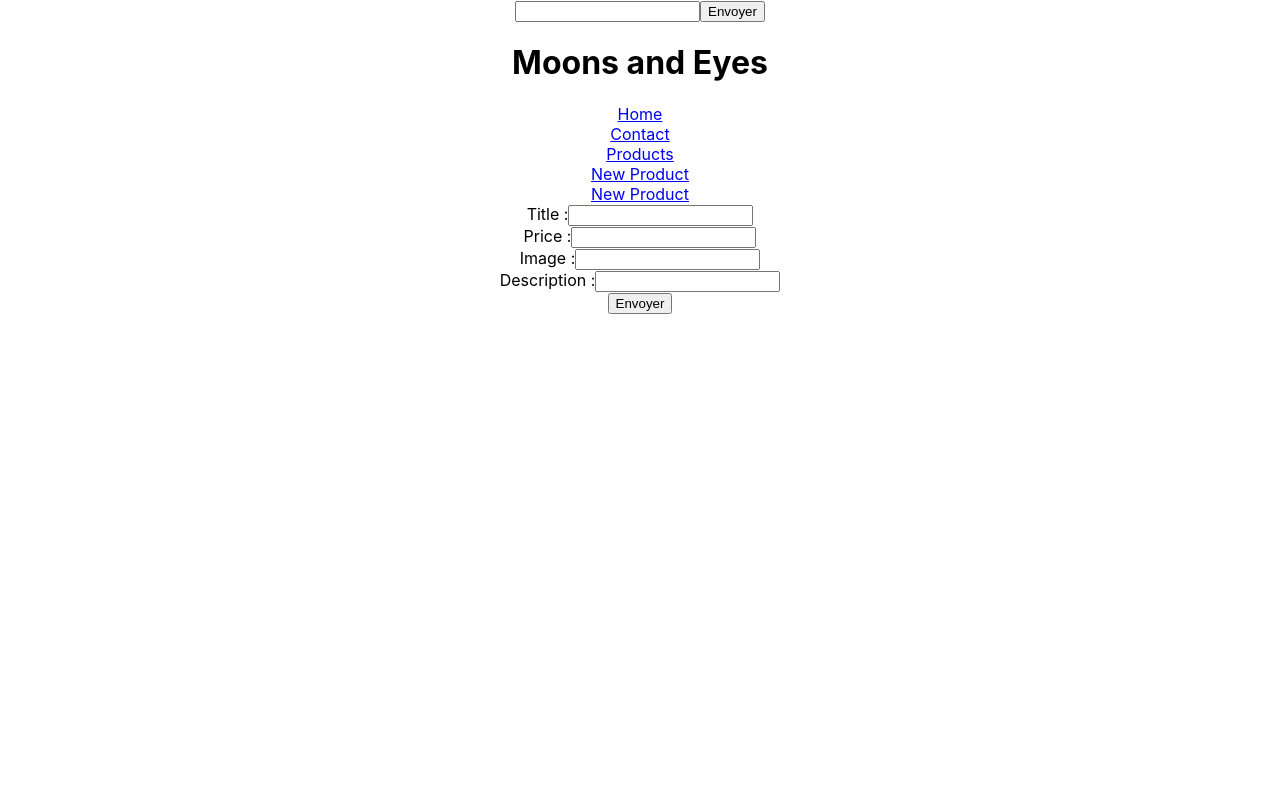
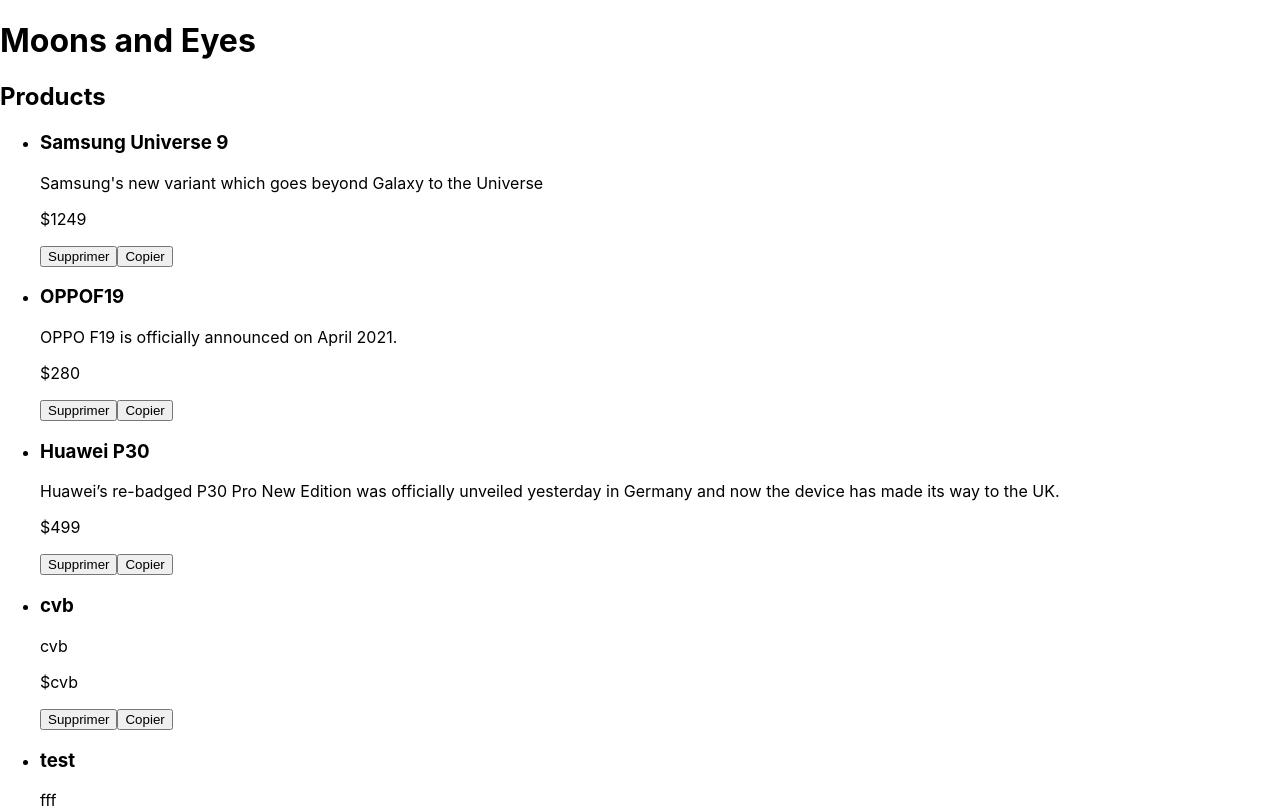
Before and after one commit to FedotovaOlga/React-ECOMMERCE, a React (Create React App) app: page /new in a window 1280 px wide. Shown: the top 808 px of the page. Built offline with nearby package versions, Linux system fonts and the light colour scheme; data requests are answered from the project's data file.

Commit message:
nettoyage projet

```diff
--- a/src/App.js
+++ b/src/App.js
@@ -1,85 +1,79 @@
-import React from "react"; // dans les versions précédentes fallait importer, ici pas besoin
-import { useEffect, useState } from "react";
-import "./App.css";
-import ProductList from "./components/products/ProductList";
-import Home from "./components/Home";
-import Contact from "./components/Contact";
-import NewProduct from "./components/products/NewProduct";
-import * as ReactDOM from "react-dom/client";
-import { createBrowserRouter, RouterProvider } from "react-router-dom";
-import "./index.css";
-import RouteLayout from "./components/RouteLayout";
-import Show from "./components/products/Show";
+// import React from "react"; // dans les versions précédentes fallait importer, ici pas besoin
+// import { useEffect, useState } from "react";
+// import "./App.css";
+// import ProductList from "./components/products/ProductList";
+// import Home from "./components/Home";
+// import Contact from "./components/Contact";
+// import NewProduct from "./components/products/NewProduct";
+// import * as ReactDOM from "react-dom/client";
+// import { createBrowserRouter, RouterProvider } from "react-router-dom";
+// import "./index.css";
+// import RouteLayout from "./components/RouteLayout";
+// import Show from "./components/products/Show";
+
+
+import React from "react";
+import Header from "./components/Header";
+import ProductList from "./components/ProductList";
 
 export default function App() {
 
-  const [name, setName] = useState("");
-
-  async function postName(e){
-    e.preventDefault();
-
-    try {
-      await fetch ("http://localhost:4000/post_name", {
-        method: "POST",
-        headers: {
-          "Content-Type": "application/json",
-        },
-        body: JSON.stringify({ name })
-    })
-   } catch (error) {
-      console.log(error);
-
-    }
-  }
+  return (
+    <div className="App">
+      <Header />
+      <ProductList />
+    </div>
+  );
+}
 
 
-  const router = createBrowserRouter([
-    {
-      path: "/",
-      element: <RouteLayout/>,
-      children:[
-        {
-          path: "",
-          element: <Home/>,
-        },
+  // const router = createBrowserRouter([
+  //   {
+  //     path: "/",
+  //     element: <RouteLayout/>,
+  //     children:[
+  //       {
+  //         path: "",
+  //         element: <Home/>,
+  //       },
 
-        {
-          path: "contact",
-          element: <Contact/>,
-        },
+  //       {
+  //         path: "contact",
+  //         element: <Contact/>,
+  //       },
 
-        {
-          path: "products",
-          element: <ProductList />,
-        },
+  //       {
+  //         path: "products",
+  //         element: <ProductList />,
+  //       },
 
-        {
-          path: "new",
-          element: <NewProduct />,
-        },
+  //       {
+  //         path: "new",
+  //         element: <NewProduct />,
+  //       },
 
-        {
-          path: "show/:id",
-          element: <Show />,
-        },
-      ]
-    },
+  //       {
+  //         path: "show/:id",
+  //         element: <Show />,
+  //       },
+  //     ]
+  //   },
 
 
-  ]);
+  // ]);
 
-  return(
-    <div className="App">
+  // return(
+  //   <div className="App">
 
-    <form onSubmit={postName}>
-      <input type="text" value={name} onChange={(e)=> setName(e.target.value)}/>
-      <button type="submit" value="Envoyer">Envoyer</button>
-    </form>
+  //   <form onSubmit={postName}>
+  //     <input type="text" value={name} onChange={(e)=> setName(e.target.value)}/>
+  //     <button type="submit" value="Envoyer">Envoyer</button>
+  //   </form>
 
-      {/* <Header />  surtout pas placer ça ici, ça fait un router dans un autre router */}
-      <RouterProvider router={router} />
-    </div>
-  );
+  //     {/* <Header />  surtout pas placer ça ici, ça fait un router dans un autre router */}
+  //     <RouterProvider router={router} />
+  //   </div>
+  // );
 
   // import * as ReactDOM from "react-dom/client";
   // import {
@@ -176,4 +170,4 @@
   //       </main>
   //     </div>
   //   );
-}
+// }
--- a/src/components/Contact.js
+++ /dev/null
@@ -1,7 +0,0 @@
-import React from 'react'
-
-export default function Contact() {
-  return (
-    <h1>Contact</h1>
-  )
-}
--- a/src/components/Header.js
+++ b/src/components/Header.js
@@ -5,7 +5,7 @@
   return (
     <header>
         <h1>Moons and Eyes</h1>
-        <nav>
+        {/* <nav>
             <Link to="/">Home</Link>
             <br/>
             <Link to="/contact">Contact</Link>
@@ -16,7 +16,7 @@
             <br/>
             <Link to="/show">New Product</Link>
             <br/>
-    </nav>
+    </nav> */}
     </header>
   );
 };
--- a/src/components/Home.js
+++ /dev/null
@@ -1,7 +0,0 @@
-import React from 'react'
-
-export default function Home() {
-  return (
-    <h1>Home</h1>
-  )
-}
--- /dev/null
+++ b/src/components/ProductCard.js
@@ -0,0 +1,15 @@
+import React from 'react'
+
+const ProductCard = ({ product, onDelete, onCopy }) => {
+  return (
+    <li key={product._id}>
+    <h3>{product.title}</h3>
+    <p>{product.description}</p>
+    <p>${product.price}</p>
+    <button onClick={() => onDelete(product._id)}>Supprimer</button>
+    <button onClick={() => onCopy(product)}>Copier</button>
+  </li>
+  )
+}
+
+export default ProductCard
--- /dev/null
+++ b/src/components/ProductList.js
@@ -0,0 +1,66 @@
+import React, { useState, useEffect } from "react";
+import ProductCard from "./ProductCard";
+
+const ProductList = () => {
+  const [products, setProducts] = useState([]);
+
+  useEffect(() => {
+    fetch("http://localhost:4000/products")
+      .then((response) => response.json())
+      .then((data) => {
+        console.log(data);
+        setProducts(data);
+      })
+      .catch((error) => console.error("Error:", error));
+  }, []);
+
+  function handleDelete(id) {
+    fetch(`http://localhost:4000/products/${id}`, {
+      method: "DELETE",
+    })
+      .then((response) => response.json())
+      .then((data) => {
+        console.log("Success:", data);
+        setProducts(products.filter((product) => product._id !== id));
+      })
+      .catch((error) => {
+        console.error("Error:", error);
+      });
+  }
+
+  function handleCopy(product) {
+    fetch("http://localhost:4000/products/", {
+      method: "POST",
+      headers: { "Content-Type": "application/json" },
+      body: JSON.stringify(product),
+    })
+      .then((response) => response.json())
+      .then((data) => {
+        console.log("Success:", data);
+        setProducts([...products, data]);
+      })
+      .catch((error) => {
+        console.error("Error:", error);
+      });
+  }
+
+  return (
+    <div>
+      <main>
+        <h2>Products</h2>
+        <ul>
+          {products.map((product) => (
+            <ProductCard
+              key={product._id}
+              product={product}
+              onDelete={handleDelete}
+              onCopy={handleCopy}
+            />
+          ))}
+        </ul>
+      </main>
+    </div>
+  );
+};
+
+export default ProductList;
--- a/src/components/RouteLayout.js
+++ /dev/null
@@ -1,12 +0,0 @@
-import React from 'react'
-import { Outlet } from 'react-router-dom'
-import Header from './Header'
-
-export default function RouteLayout() {
-  return (
-    <>
-    <Header/>
-    <Outlet/>
-    </>
-  )
-}
--- a/src/components/products/NewProduct.js
+++ /dev/null
@@ -1,116 +0,0 @@
-import React from "react";
-import { useNavigate } from "react-router-dom";
-
-export default function NewProduct() {
-  const navigate = useNavigate();
-  const handleChange = (e) => {
-    e.preventDefault();
-    const title = e.target.title.value;
-    const price = e.target.price.value;
-    const thumbnail = e.target.thumbnail.value;
-    const description = e.target.description.value;
-
-
-    const newProduct = {
-      title,
-      price,
-      thumbnail,
-      description,
-    };
-
-
-    fetch("http://localhost:3000/products/", {
-      method: "POST",
-      headers: { "Content-Type": "application/json" },
-      body: JSON.stringify(newProduct),
-    }).then((res) => {
-      // fetchData()
-    });
-
-    // pour vider:
-    e.target.title.value = "";
-    e.target.price.value = "";
-    e.target.thumbnail.value = "";
-    e.target.description.value = "";
-    navigate('/products')
-
-  };
-
-  return (
-    <form method="post" onSubmit={handleChange}>
-      <label for="title">Title :</label>
-      <input type="text" id="title" name="title" />
-      <br />
-      <label for="price">Price :</label>
-      <input type="text" id="price" name="price" />
-      <br />
-      <label for="thumbnail">Image :</label>
-      <input type="text" id="thumbnail" name="thumbnail" />
-      <br />
-      <label for="description">Description :</label>
-      <input type="text" id="description" name="description" />
-      <br />
-
-      <input type="submit" value="Envoyer"></input>
-    </form>
-  );
-}
-
-
-// Une version avec useState :
-// import { useState } from "react";
-
-// export default function NewProduct() {
-//   const [titleValue, setTitleValue] = useState("");
-//   const [priceValue, setPriceValue] = useState(0);
-//   const [description, setDescription] = useState("");
-
-//   function handleTitle(e) {
-//     setTitleValue(e.target.value);
-//   }
-//   function handlePrice(e) {
-//     setPriceValue(e.target.value);
-//   }
-//   function handleDescription(e) {
-//     setDescription(e.target.value);
-//   }
-
-//   // sendData
-//   const newProduct = (product) => {
-//     fetch("http://localhost:3004/products", {
-//       method: "POST",
-//       headers: { "Content-type": "application/json" },
-//       body: JSON.stringify(product),
-//     })
-//       .then((res) => {
-//         console.log("produit envoyé");
-//       })
-//       .catch((err) => console.log(err));
-//   };
-
-//   function handleSubmit(e) {
-//     e.preventDefault();
-
-//     let product = {
-//       title: titleValue,
-//       price: priceValue,
-//       description: description,
-//     };
-//     newProduct(product);
-//     setTitleValue("")
-//   }
-
-//   return (
-//     <>
-//       <div id="form" className="mt-5 w-50 mx-">
-//         <form onSubmit={handleSubmit}>
-//           <input value={titleValue} onChange={handleTitle} />
-//           <input type="number" value={priceValue} onChange={handlePrice} />
-//           <input value={description} onChange={handleDescription} />
-
-//           <button>Envoyer</button>
-//         </form>
-//       </div>
-//     </>
-//   );
-// }
--- a/src/components/products/Product.js
+++ /dev/null
@@ -1,25 +0,0 @@
-// import "../styles/Product.css";
-
-
-function Product({productData, onDelete, handleClick}) {
-
-  return (
-    <article className="product">
-      <h2>{productData.title}</h2>
-      <p className="price"
-      style={{color: productData.price > 50 ? "red" : "green"}}
-      >{productData.price}€</p>
-      <img src={productData.thumbnail} alt={productData.title}/>
-      <p>{productData.description}</p>
-      <button onClick={onDelete}>Supprimer</button>
-      <a type="button"
-      href={'http://localhost:3001/show/'+productData.id}
-      onClick={handleClick}
-      >Detail</a>
-
-    </article>
-  );
-}
-
-
-export default Product;
--- a/src/components/products/Show.js
+++ /dev/null
@@ -1,31 +0,0 @@
-import React from 'react';
-import { useParams } from 'react-router-dom';
-import { useEffect, useState } from 'react';
-import Product from './Product';
-
-export default function Show() {
-const [product, setProduct] = useState({});
-    const{id} = useParams();
-    console.log(id);
-
-
-    useEffect(()=>{
-      fetch('http://localhost:3000/products/'+id)
-      .then(response => response.json())
-     .then(data =>{
-      console.log(data);
-      setProduct(data)
-     })
-     .catch ((error) => {
-      console.log("error:", error);
-    })
-    }, [])
-
-  return (
-    <div>
-    <h1>Product n° {product.title}</h1>
-
-    <Product productData={product}/>
-    </div>
-  )
-}
```
Also changed, not shown: src/components/products/ProductList.js (deleted, +0 -47 lines).
